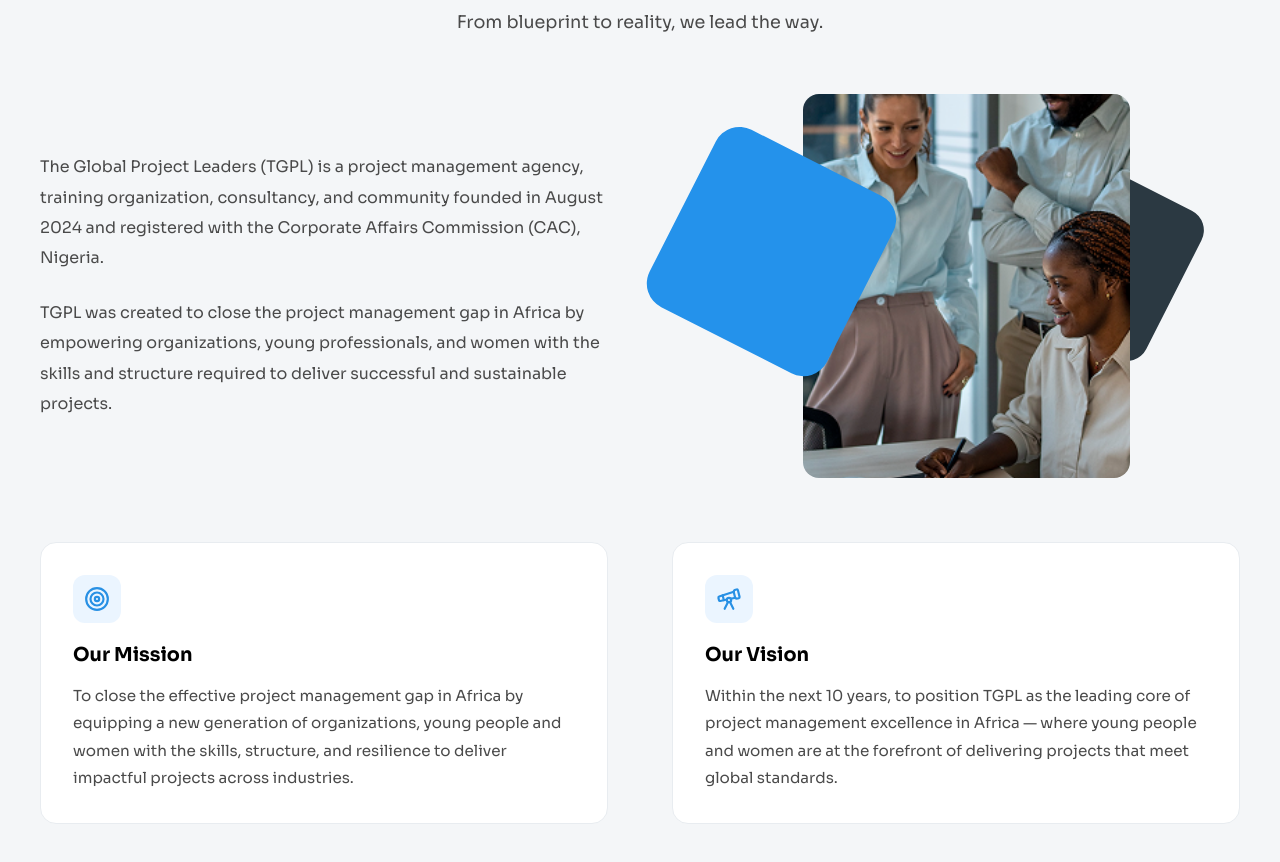
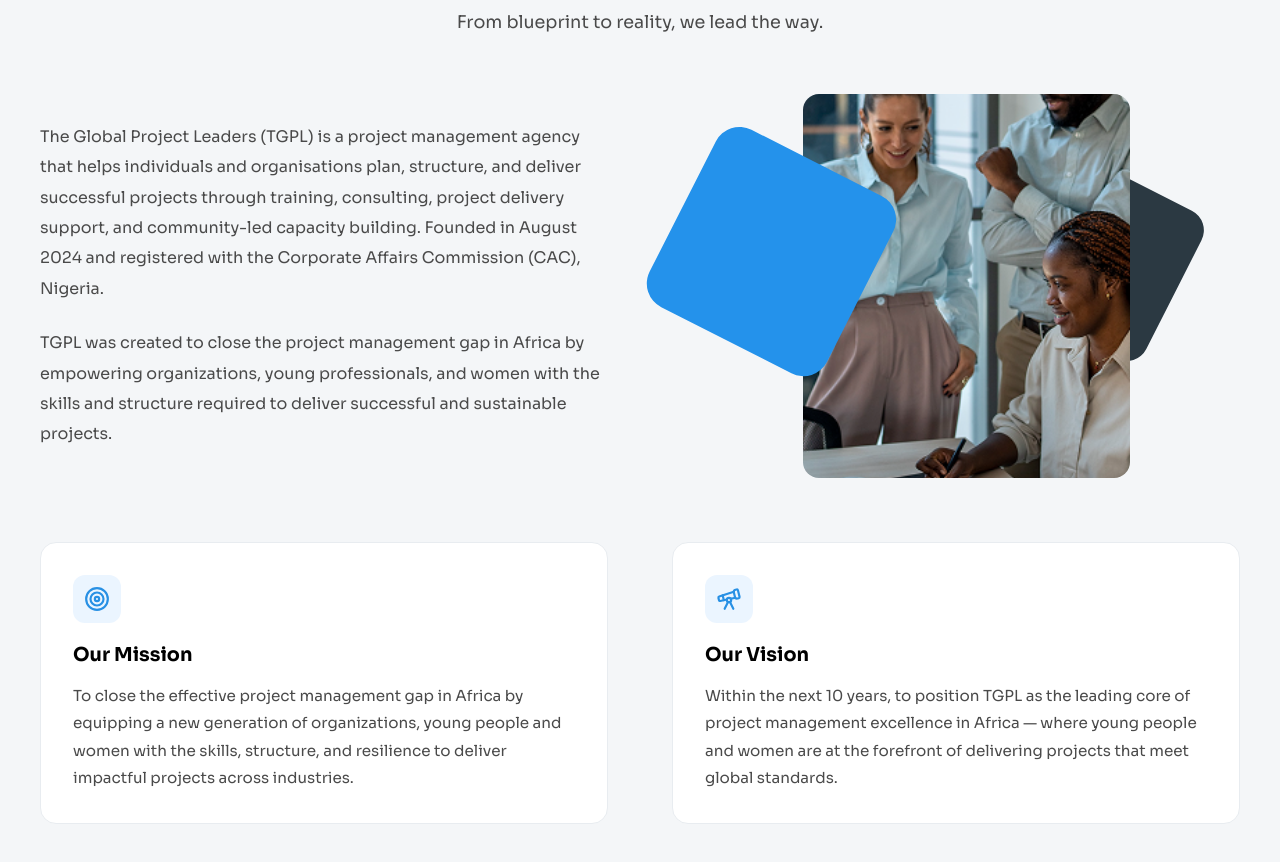
Before and after one commit to joydan1/TGPL-webapp, a React (Vite) app: page / in a window 1280 px wide. Shown: the part 1249-2111 px from the top of the page. Built offline with nearby package versions, Linux system fonts and the light colour scheme.

Commit message:
Update LandingPage.tsx

```diff
--- a/src/pages/public/LandingPage.tsx
+++ b/src/pages/public/LandingPage.tsx
@@ -309,7 +309,7 @@ const navigate = useNavigate()
 
           <div className="lp-grid-2" style={{ marginBottom: '4rem', alignItems: 'center' }}>
             <motion.div variants={fadeLeft} initial="hidden" whileInView="show" viewport={vp}>
-              <p style={{ fontSize: '1rem', lineHeight: 1.9, color: '#4a4a4a', marginBottom: '1.5rem' }}>The Global Project Leaders (TGPL) is a project management agency, training organization, consultancy, and community founded in August 2024 and registered with the Corporate Affairs Commission (CAC), Nigeria.</p>
+              <p style={{ fontSize: '1rem', lineHeight: 1.9, color: '#4a4a4a', marginBottom: '1.5rem' }}>The Global Project Leaders (TGPL) is a project management agency that helps individuals and organisations plan, structure, and deliver successful projects through training, consulting, project delivery support, and community-led capacity building. Founded in August 2024 and registered with the Corporate Affairs Commission (CAC), Nigeria.</p>
               <p style={{ fontSize: '1rem', lineHeight: 1.9, color: '#4a4a4a', margin: 0 }}>TGPL was created to close the project management gap in Africa by empowering organizations, young professionals, and women with the skills and structure required to deliver successful and sustainable projects.</p>
             </motion.div>
             <motion.div variants={fadeRight} initial="hidden" whileInView="show" viewport={vp} className="about-image-wrap">
```
